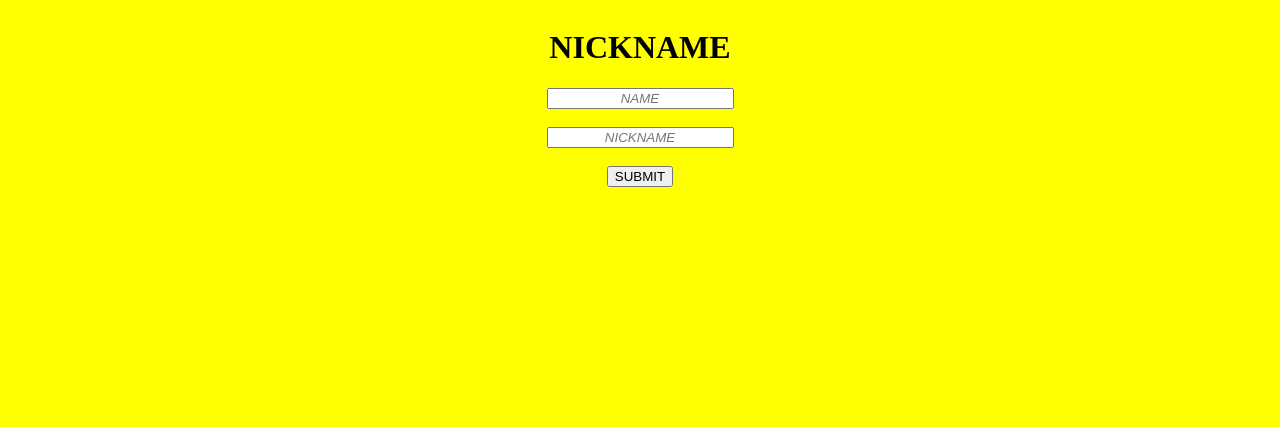
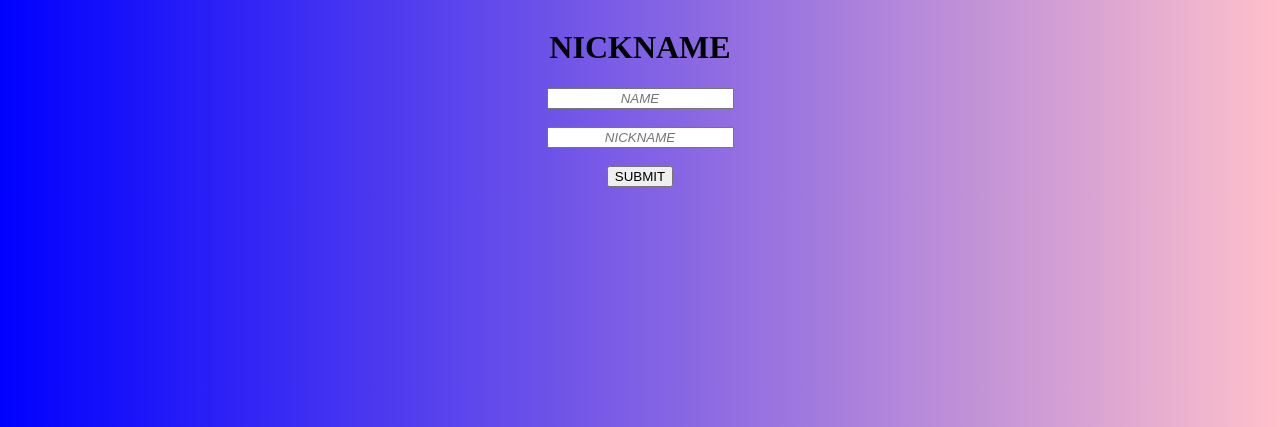
Before and after one commit to dreamjh20/flask-study, a Flask app: page / in a window 1280 px wide. Shown: the top 427 px of the page. Run offline with Flask 2, Linux system fonts and the light colour scheme.

Commit message:
[UPDATE] Background Gradation

```diff
--- a/flask-name-nickname/static/css/style.css
+++ b/flask-name-nickname/static/css/style.css
@@ -7,5 +7,5 @@
     font-style: italic;
 }
 .back_color{
-    background-color: yellow;
+    background: linear-gradient(to right, blue, pink);
 }
```
